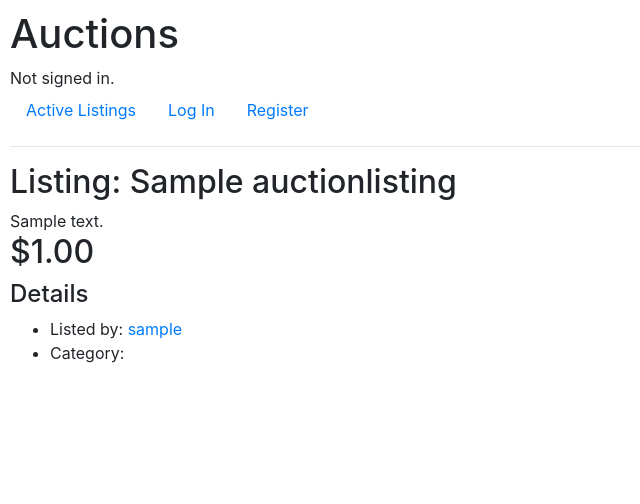
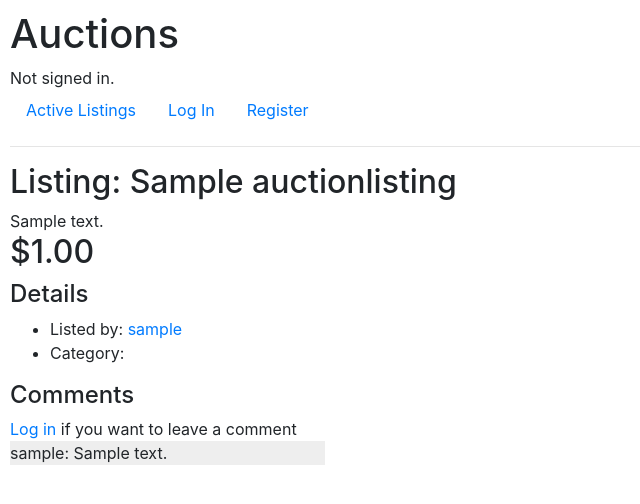
Before and after one commit to dinaSardina/cs50w_project2_commerce, a Django app: page /auctions/1 in a window 1280 px wide. Shown: the top 504 px of the page, without its empty margins (0-640 px from the left). Run offline with Django 3.2, Linux system fonts and the light colour scheme; tables that the repository leaves empty hold one stand-in row (values such as "Sample post"); parts of the project's set-up code (start-up, migrations or seed data) failed here and were passed over; some libraries are stand-ins or nearby versions.

Commit message:
add comments model

```diff
--- a/auctions/models.py
+++ b/auctions/models.py
@@ -28,5 +28,17 @@
     Model for user's bids
     """
     value = models.DecimalField(max_digits=6, decimal_places=2)
-    listing = models.ForeignKey(AuctionListing, on_delete=models.CASCADE, related_name="bids")
-    bidder = models.ForeignKey(User, on_delete=models.CASCADE)
+    # listing = models.ForeignKey(AuctionListing, on_delete=models.CASCADE, related_name="bids")
+    # bidder = models.ForeignKey(User, on_delete=models.CASCADE)
+
+    def __str__(self):
+        return f'A bid {self.value} for {self.listing}'
+
+
+class Comment(models.Model):
+    """
+    Comments to auction listings from users
+    """
+    text = models.TextField()
+    user = models.ForeignKey(User, on_delete=models.CASCADE)
+    listing = models.ForeignKey(AuctionListing, on_delete=models.CASCADE)
--- a/auctions/templates/auctions/listing_page.html
+++ b/auctions/templates/auctions/listing_page.html
@@ -11,5 +11,27 @@
         <li>Category:</li>
     </ul>
 
+    <h4>Comments</h4>
 
-{% endblock %}
+        {% if user.is_authenticated %}
+            <form action="" method="post">
+                {% csrf_token %}
+                <input type="text" name="new_comment" placeholder="Enter your comment">
+                <input type="submit" value="Add comment">
+            </form>
+        {% else %}
+            <a href="{% url 'login'%}?next={{ request.get_full_path }}">Log in</a> if you want to leave a comment
+        {% endif %}
+
+    {% if comments %}
+        {% for comment in comments %}
+        <div class="w-25" style="background-color: #eee;">
+            <p>{{ comment.user }}: {{ comment.text}}</p>
+         </div>
+        {% endfor %}
+    {% else %}
+    <hr>
+    <p>No comments yet</p>
+    {% endif %}
+
+    {% endblock %}
--- a/auctions/views.py
+++ b/auctions/views.py
@@ -5,8 +5,8 @@
 from django.urls import reverse
 from django.contrib.auth.decorators import login_required
 
-from .models import User, AuctionListing
-from .forms import CreateListingForm
+from .models import User, AuctionListing, Comment
+from .forms import CreateListingForm, BidForm
 
 
 def index(request):
@@ -71,11 +71,29 @@
     """
     View for particular auction listing page
     """
+
     listing = AuctionListing.objects.get(id=listing_id)
+    comments = Comment.objects.filter(listing=listing_id)
+
+    if request.method == "POST":
+        if 'new_comment' in request.POST:
+            comment = request.POST.get('new_comment')
+            new_comment = Comment.objects.create(
+                text=comment,
+                user=User.objects.get(username=request.user.username),
+                listing=listing
+            )
+            new_comment.save()
+
+        return HttpResponseRedirect(reverse('listing-page', args=[listing_id]))
 
     return render(request, 'auctions/listing_page.html', {
         'listing': listing,
+        # 'bidding_form': BidForm(),
+        'comments': comments,
+
     })
+
 
 @login_required
 def create_listing(request):
@@ -83,10 +101,10 @@
     View for create new listing
     """
     if request.method == "POST":
-
         new_listing = AuctionListing.objects.create(
             title=request.POST['title'],
             description=request.POST['description'],
+            img_url=request.POST['img_url'],
             starting_bid=request.POST['starting_bid'],
             seller=User.objects.get(username=request.user.username)
         )
--- a/commerce/settings.py
+++ b/commerce/settings.py
@@ -120,3 +120,5 @@
 # https://docs.djangoproject.com/en/3.0/howto/static-files/
 
 STATIC_URL = '/static/'
+
+DEFAULT_AUTO_FIELD = 'django.db.models.BigAutoField'
```
